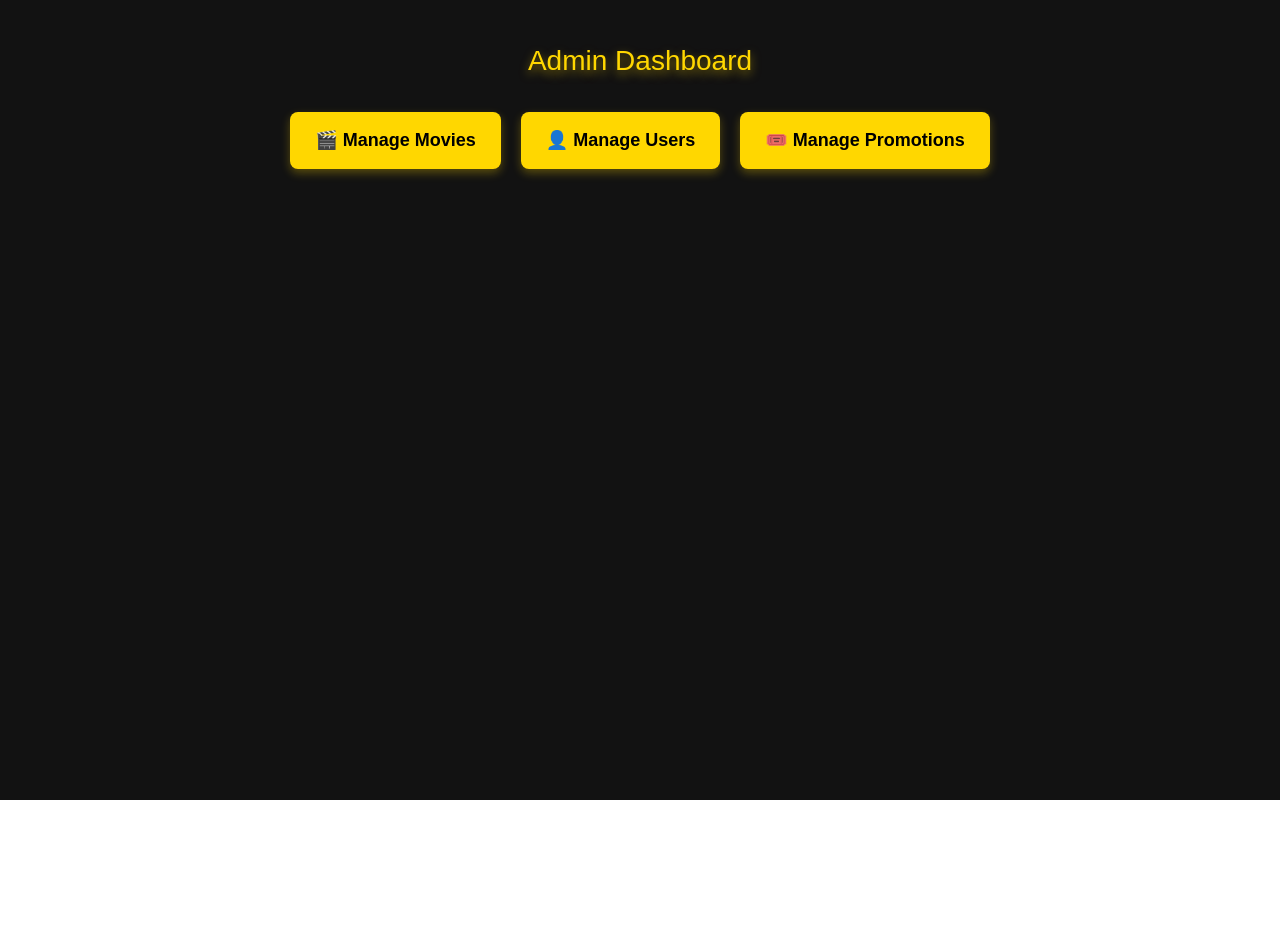
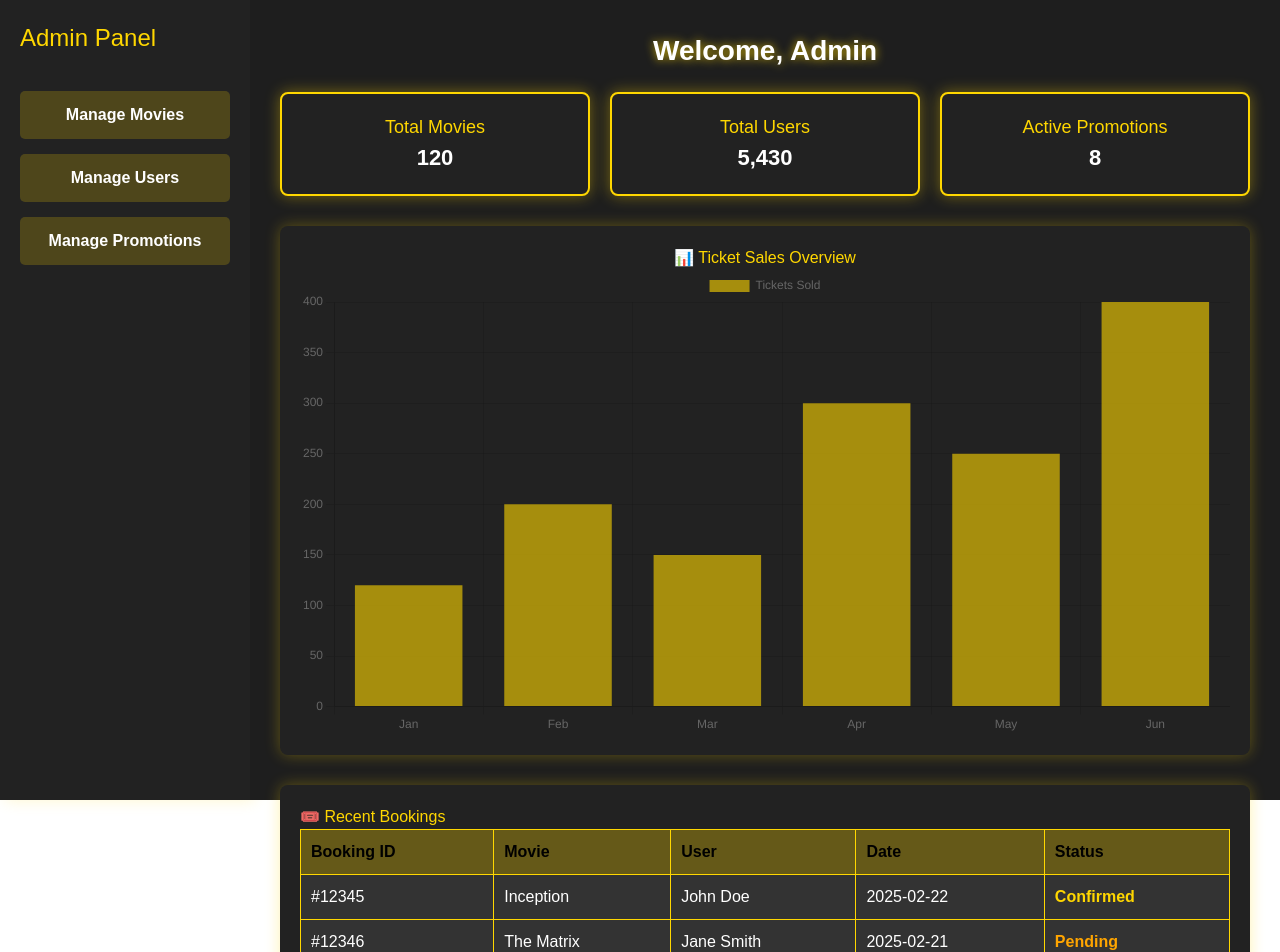
Before and after one commit to meghan-d/swe-project, a React (Create React App) app in the folder cinema-e-booking-system/: page /admin-dashboard in a window 1280 px wide. Shown: the top 952 px of the page. Before the commit the page ends 800 px from the top, so only its background shows below. Built offline with nearby package versions, Linux system fonts and the light colour scheme.

Commit message:
Added Admin chart function

```diff
--- a/cinema-e-booking-system/package.json
+++ b/cinema-e-booking-system/package.json
@@ -7,7 +7,9 @@
     "@testing-library/jest-dom": "^6.6.3",
     "@testing-library/react": "^16.2.0",
     "@testing-library/user-event": "^13.5.0",
+    "chart.js": "^4.4.8",
     "react": "^19.0.0",
+    "react-chartjs-2": "^4.3.1",
     "react-dom": "^19.0.0",
     "react-icons": "^5.5.0",
     "react-router-dom": "^7.2.0",
--- a/cinema-e-booking-system/src/pages/AdminDashboard.css
+++ b/cinema-e-booking-system/src/pages/AdminDashboard.css
@@ -1,39 +1,141 @@
-.admin-dashboard-container {
-    background-color: #121212;
+/* Admin Dashboard Layout */
+.admin-dashboard {
+    display: flex;
+    height: 100vh;
+    background-color: #121212; /* Dark theme */
     color: white;
-    min-height: 100vh;
-    padding: 40px;
+  }
+
+  /* Sidebar */
+  .sidebar {
+    width: 250px;
+    background-color: #222;
+    padding: 20px;
+    display: flex;
+    flex-direction: column;
+    gap: 15px;
+    box-shadow: 5px 0 15px rgba(255, 215, 0, 0.2); /* Gold glow */
+  }
+
+  .sidebar h2 {
+    font-size: 24px;
+    color: gold;
+    margin-bottom: 20px;
+  }
+
+  .sidebar button {
+    background: rgba(255, 215, 0, 0.2);
+    color: white;
+    padding: 12px;
+    border: none;
+    cursor: pointer;
+    transition: 0.3s;
+    font-weight: bold;
+    border-radius: 5px;
+  }
+
+  .sidebar button:hover {
+    background: gold;
+    color: black;
+  }
+
+  /* Main Content */
+  .dashboard-content {
+    flex: 1;
+    padding: 30px;
+    background: #1e1e1e;
+  }
+
+  /* Dashboard Title */
+  .dashboard-title {
+    font-size: 28px;
+    font-weight: bold;
+    text-align: center;
+    text-shadow: 0 0 10px rgba(255, 215, 0, 0.8);
+  }
+
+  /* Statistics */
+  .stats-container {
+    display: flex;
+    gap: 20px;
+    margin-top: 20px;
+    justify-content: center;
+  }
+
+  .stat-box {
+    background: #222;
+    padding: 20px;
+    border-radius: 8px;
+    box-shadow: 0 0 15px rgba(255, 215, 0, 0.4);
+    flex: 1;
+    text-align: center;
+    border: 2px solid gold;
+  }
+
+  .stat-box h3 {
+    color: gold;
+    font-size: 18px;
+  }
+
+  .stat-box p {
+    font-size: 22px;
+    font-weight: bold;
+  }
+
+  /* Charts */
+  .chart-container {
+    margin-top: 30px;
+    background: #222;
+    padding: 20px;
+    border-radius: 8px;
+    box-shadow: 0 0 15px rgba(255, 215, 0, 0.3);
     text-align: center;
   }
 
-  .admin-title {
-    font-size: 28px;
-    color: #FFD700;
-    text-shadow: 0px 4px 10px rgba(255, 215, 0, 0.5);
-    margin-bottom: 30px;
+  .chart-container h2 {
+    color: gold;
   }
 
-  /* Navigation Buttons */
-  .admin-options {
-    display: flex;
-    justify-content: center;
-    gap: 20px;
-    margin-top: 20px;
+  /* Recent Bookings Table */
+  .table-container {
+    margin-top: 30px;
+    background: #222;
+    padding: 20px;
+    border-radius: 8px;
+    box-shadow: 0 0 15px rgba(255, 215, 0, 0.3);
   }
 
-  .admin-button {
-    background: #FFD700;
-    color: black;
-    font-weight: bold;
-    cursor: pointer;
-    box-shadow: 0px 4px 10px rgba(255, 215, 0, 0.3);
-    border: none;
-    padding: 15px 25px;
-    font-size: 18px;
-    border-radius: 8px;
-    transition: background 0.3s ease-in-out;
+  .table-container h2 {
+    color: gold;
   }
 
-  .admin-button:hover {
-    background: #d4af37;
+  table {
+    width: 100%;
+    border-collapse: collapse;
   }
+
+  th, td {
+    border: 1px solid gold;
+    padding: 10px;
+    text-align: left;
+  }
+
+  th {
+    background-color: rgba(255, 215, 0, 0.3);
+    color: black;
+  }
+
+  td {
+    background-color: #333;
+    color: white;
+  }
+
+  .confirmed {
+    color: gold;
+    font-weight: bold;
+  }
+
+  .pending {
+    color: orange;
+    font-weight: bold;
+  }
--- a/cinema-e-booking-system/src/pages/AdminDashboard.jsx
+++ b/cinema-e-booking-system/src/pages/AdminDashboard.jsx
@@ -1,24 +1,92 @@
 import React from "react";
 import { useNavigate } from "react-router-dom";
+import { Bar } from "react-chartjs-2";
+import "chart.js/auto";
 import "./AdminDashboard.css";
 
 const AdminDashboard = () => {
   const navigate = useNavigate();
 
+  // Sample data for ticket sales chart
+  const ticketSalesData = {
+    labels: ["Jan", "Feb", "Mar", "Apr", "May", "Jun"],
+    datasets: [
+      {
+        label: "Tickets Sold",
+        data: [120, 200, 150, 300, 250, 400],
+        backgroundColor: "rgba(255, 215, 0, 0.6)", // Gold bar color
+      },
+    ],
+  };
+
   return (
-    <div className="admin-dashboard-container">
-      <h2 className="admin-title">Admin Dashboard</h2>
-      <div className="admin-options">
-        <button className="admin-button" onClick={() => navigate("/admin-movies")}>
-          🎬 Manage Movies
-        </button>
-        <button className="admin-button" onClick={() => navigate("/admin-users")}>
-          👤 Manage Users
-        </button>
-        <button className="admin-button" onClick={() => navigate("/admin-promotions")}>
-          🎟️ Manage Promotions
-        </button>
-      </div>
+    <div className="admin-dashboard">
+      {/* Sidebar */}
+      <aside className="sidebar">
+        <h2>Admin Panel</h2>
+        <button onClick={() => navigate("/admin-movies")}>Manage Movies</button>
+        <button onClick={() => navigate("/admin-users")}>Manage Users</button>
+        <button onClick={() => navigate("/admin-promotions")}>Manage Promotions</button>
+      </aside>
+
+      {/* Main Content */}
+      <main className="dashboard-content">
+        <h1 className="dashboard-title">Welcome, Admin</h1>
+
+        {/* Statistics */}
+        <div className="stats-container">
+          <div className="stat-box">
+            <h3>Total Movies</h3>
+            <p>120</p>
+          </div>
+          <div className="stat-box">
+            <h3>Total Users</h3>
+            <p>5,430</p>
+          </div>
+          <div className="stat-box">
+            <h3>Active Promotions</h3>
+            <p>8</p>
+          </div>
+        </div>
+
+        {/* Charts */}
+        <div className="chart-container">
+          <h2>📊 Ticket Sales Overview</h2>
+          <Bar data={ticketSalesData} />
+        </div>
+
+        {/* Recent Bookings Table */}
+        <div className="table-container">
+          <h2>🎟️ Recent Bookings</h2>
+          <table>
+            <thead>
+              <tr>
+                <th>Booking ID</th>
+                <th>Movie</th>
+                <th>User</th>
+                <th>Date</th>
+                <th>Status</th>
+              </tr>
+            </thead>
+            <tbody>
+              <tr>
+                <td>#12345</td>
+                <td>Inception</td>
+                <td>John Doe</td>
+                <td>2025-02-22</td>
+                <td className="confirmed">Confirmed</td>
+              </tr>
+              <tr>
+                <td>#12346</td>
+                <td>The Matrix</td>
+                <td>Jane Smith</td>
+                <td>2025-02-21</td>
+                <td className="pending">Pending</td>
+              </tr>
+            </tbody>
+          </table>
+        </div>
+      </main>
     </div>
   );
 };
```
Also changed, not shown: 1 other file (tests, documents, lock files or other folders).
